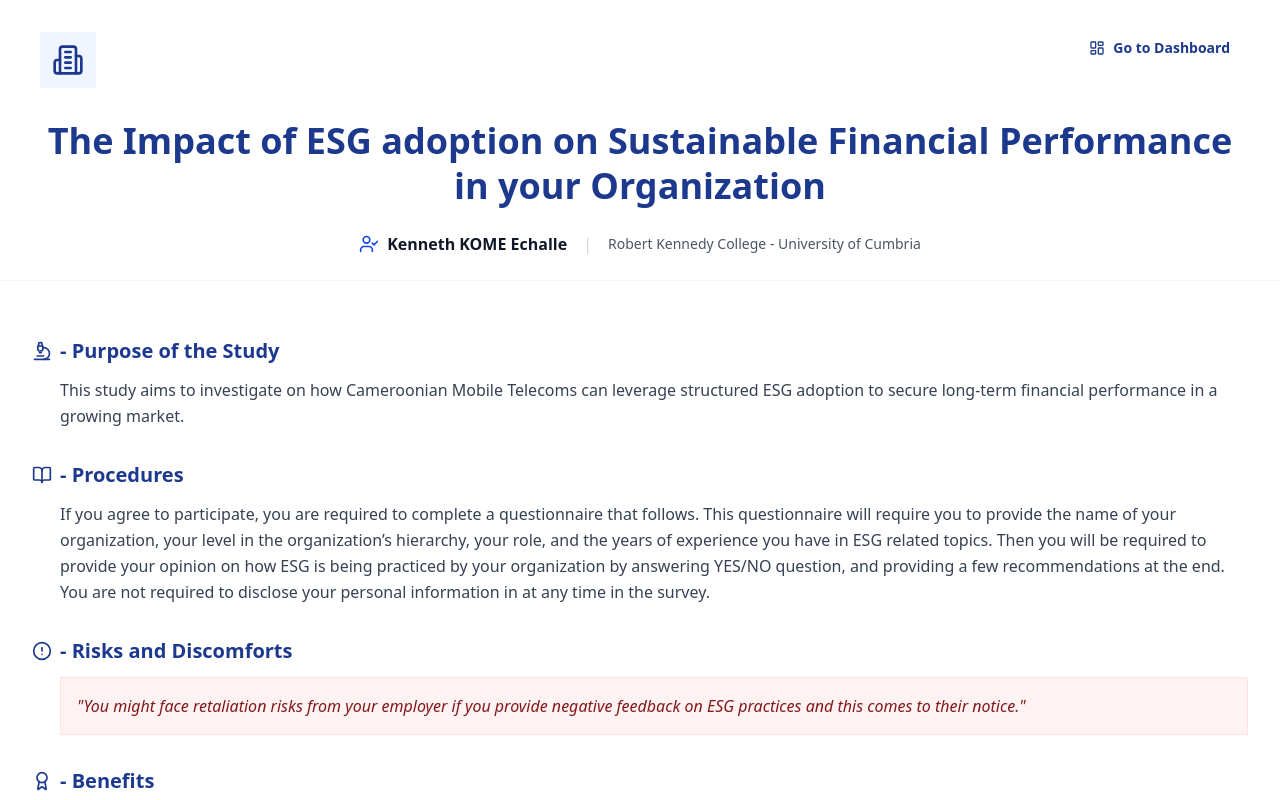
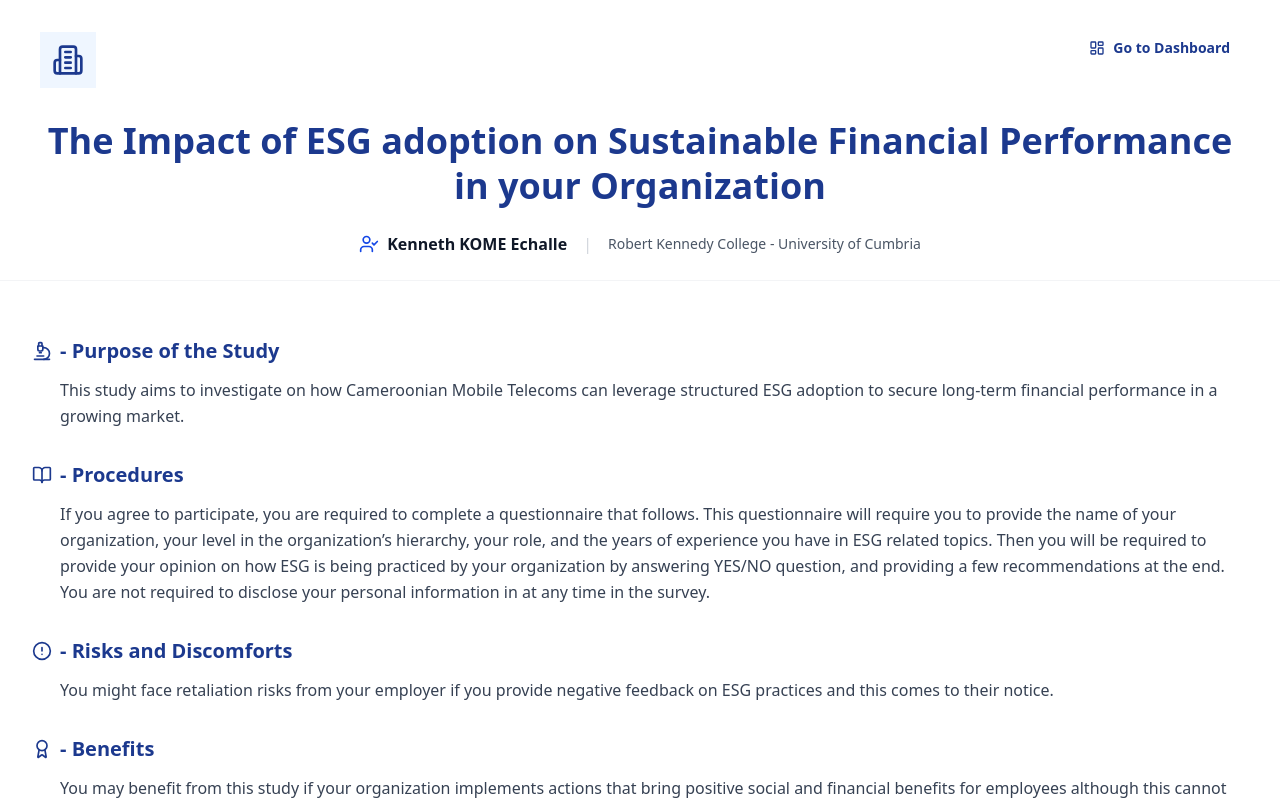
Before and after one commit to Destiny653/potta-collection, a Next.js app: page / in a window 1280 px wide. Shown: the top 800 px of the page. Built offline with nearby package versions, Linux system fonts and the light colour scheme.

Commit message:
feat: Add survey page with user agreement and conditional survey form display.

```diff
--- a/src/app/page.tsx
+++ b/src/app/page.tsx
@@ -73,11 +73,9 @@ export default function SurveyPage() {
               <h3 className="flex items-center gap-2 text-xl font-bold text-blue-900">
                 <AlertCircle className="h-5 w-5" /> - Risks and Discomforts
               </h3>
-              <div className="bg-red-50 p-4 rounded-lg border border-red-100 ml-7">
-                <p className="text-red-900 font-medium italic">
-                  &quot;You might face retaliation risks from your employer if you provide negative feedback on ESG practices and this comes to their notice.&quot;
+                <p className="text-gray-700 leading-relaxed pl-7">
+                 You might face retaliation risks from your employer if you provide negative feedback on ESG practices and this comes to their notice.
                 </p>
-              </div>
             </section>
 
             <section className="space-y-3">
```
